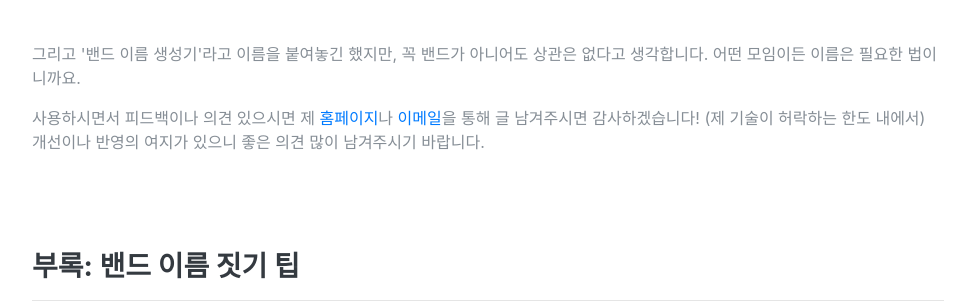
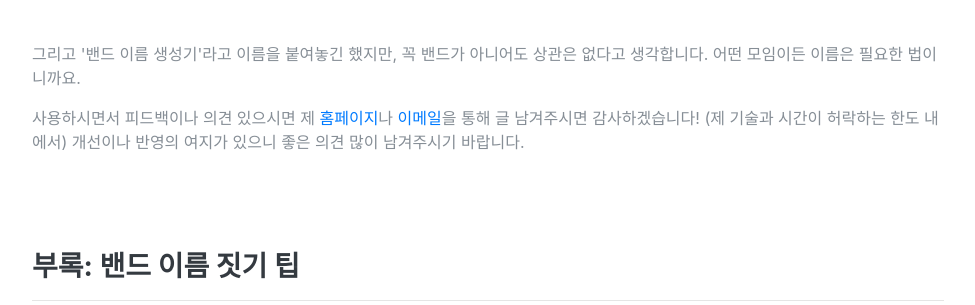
Before and after one commit to letsgo247/hallofname2, a Django app: page / in a window 1280 px wide. Shown: the part 2822-3127 px from the top of the page, without its empty margins (288-1263 px from the left). Run offline with Django 3.2, Linux system fonts and the light colour scheme; some libraries are stand-ins or nearby versions; some web fonts are replaced.

Commit message:
for release

```diff
--- a/bnm/templates/bnm/base.html
+++ b/bnm/templates/bnm/base.html
@@ -164,7 +164,7 @@
                     <p>하지만 <u>100% 완벽한 밴드 이름을 얻어가진 못하더라도, 밴드 이름을 짓는 데에 도움이 될 만한 좋은 자극과 영감을 받아가는 도구가 되기를 희망합니다.</u></p>
                     <h1 class="text-center my-5"><i class="fa fa-bolt" aria-hidden="true"></i></h1>
                     <p>그리고 '밴드 이름 생성기'라고 이름을 붙여놓긴 했지만, 꼭 밴드가 아니어도 상관은 없다고 생각합니다. 어떤 모임이든 이름은 필요한 법이니까요.</p>
-                    <p>사용하시면서 피드백이나 의견 있으시면 제 <a href="http://letsgo247.net/guest.html">홈페이지</a>나 <a href="mailto:letsgo247@hanmail.net">이메일</a>을 통해 글 남겨주시면 감사하겠습니다! (제 기술이 허락하는 한도 내에서) 개선이나 반영의 여지가 있으니 좋은 의견 많이 남겨주시기 바랍니다.</p>
+                    <p>사용하시면서 피드백이나 의견 있으시면 제 <a href="http://letsgo247.net/guest.html">홈페이지</a>나 <a href="mailto:letsgo247@hanmail.net">이메일</a>을 통해 글 남겨주시면 감사하겠습니다! (제 기술과 시간이 허락하는 한도 내에서) 개선이나 반영의 여지가 있으니 좋은 의견 많이 남겨주시기 바랍니다.</p>
                 </div>
 
                 <div class="mt-5 py-3">
--- a/mysite/settings.py
+++ b/mysite/settings.py
@@ -23,7 +23,7 @@ BASE_DIR = os.path.dirname(os.path.dirname(os.path.abspath(__file__)))
 SECRET_KEY = '+f!dbh2nczo-v#nqy*(rf*zje&)ax-g$kbbbwkel6o4p2h2*2@'
 
 # SECURITY WARNING: don't run with debug turned on in production!
-DEBUG = True
+DEBUG = False
 
 ALLOWED_HOSTS = ['localhost', '127.0.0.1', '[::1]', '192.168.0.7', '13.124.59.217']
 
```
